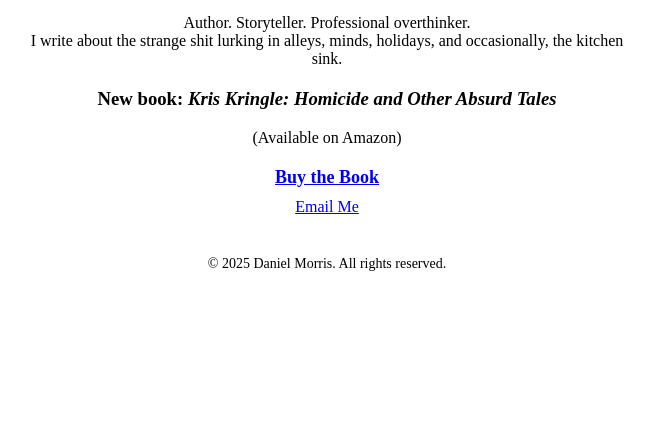
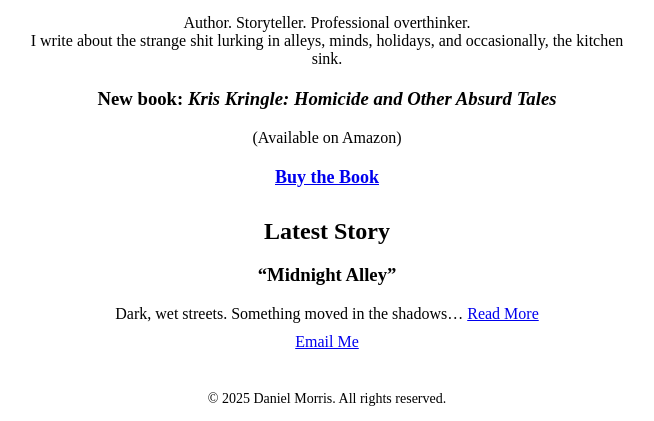
Before and after one commit to DanielEMorris3/Mines, a plain HTML site: page index.html in a window 1280 px wide. Shown: the part 539-960 px from the top of the page, without its empty margins (313-967 px from the left). Before the commit the page ends 825 px from the top, so only its background shows below. Drawn offline with Linux system fonts and the light colour scheme.

Commit message:
Add Latest Story section to homepage
Added a "Latest Story" section to index.html with a placeholder story title and link.
This will allow weekly updates with new stories and links to their individual pages.

```diff
--- a/index.html
+++ b/index.html
@@ -1,5 +1,7 @@
 <div style="text-align: center; margin-top: 40px;">
-    <img src="https://github.com/DanielEMorris3/Mines/blob/main/that%20time.jpg?raw=true" alt="Kris Kringle: Homicide and Other Absurd Tales" style="max-width: 250px; width: 100%; height: auto; border-radius: 8px;">
+    <img src="https://github.com/DanielEMorris3/Mines/blob/main/that%20time.jpg?raw=true"
+         alt="Kris Kringle: Homicide and Other Absurd Tales"
+         style="max-width: 250px; width: 100%; height: auto; border-radius: 8px;">
 </div>
 
 <h1 style="text-align:center;">Daniel Morris</h1>
@@ -21,6 +23,15 @@
        style="font-size: 18px; font-weight: bold;">Buy the Book</a>
 </div>
 
+<div style="text-align:center; margin-top: 30px;">
+    <h2>Latest Story</h2>
+    <h3>“Midnight Alley”</h3>
+    <p style="max-width: 600px; margin: 0 auto;">
+        Dark, wet streets. Something moved in the shadows…
+        <a href="stories/midnight-alley.html">Read More</a>
+    </p>
+</div>
+
 <div style="text-align:center; margin-top: 10px;">
     <a href="mailto:danieledwardmorris3@gmail.com">Email Me</a>
 </div>
```
